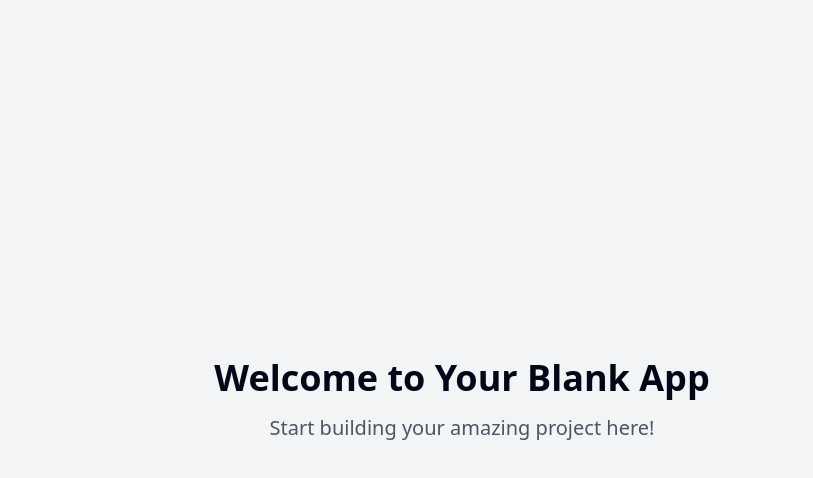
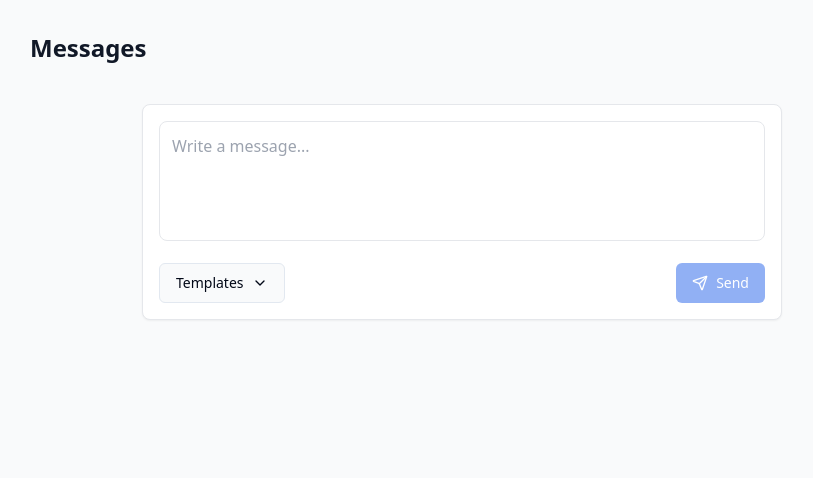
Before and after one commit to RRajesh-dev/quickmessage-box, a React (Vite) app: page / in a window 1280 px wide. Shown: the top 478 px of the page, without its empty margins (178-991 px from the left). Built offline with nearby package versions, Linux system fonts and the light colour scheme.

Commit message:
Add message template button
Adds a button to the Linkedin inbox page that allows users to send pre-written messages to recipients with a single click.  The button will offer a selection of saved message templates.

```diff
--- /dev/null
+++ b/src/components/MessageInput.tsx
@@ -0,0 +1,111 @@
+
+import React, { useState } from 'react';
+import { Send, ChevronDown } from 'lucide-react';
+import { toast } from 'sonner';
+import { Button } from '@/components/ui/button';
+import {
+  DropdownMenu,
+  DropdownMenuContent,
+  DropdownMenuItem,
+  DropdownMenuTrigger,
+} from '@/components/ui/dropdown-menu';
+
+const messageTemplates = [
+  {
+    id: 1,
+    title: "Professional Introduction",
+    content: "Hi, I noticed your profile and would love to connect to discuss potential opportunities in our field."
+  },
+  {
+    id: 2,
+    title: "Follow-up",
+    content: "Thank you for connecting! I'd be interested in scheduling a brief call to discuss how we might collaborate."
+  },
+  {
+    id: 3,
+    title: "Project Inquiry",
+    content: "I'm reaching out regarding potential project opportunities. Would you be open to a conversation about how we might work together?"
+  }
+];
+
+const MessageInput = () => {
+  const [message, setMessage] = useState("");
+  const [isSending, setIsSending] = useState(false);
+
+  const handleTemplateSelect = (content: string) => {
+    setMessage(content);
+    toast.success("Template loaded");
+  };
+
+  const handleSend = async () => {
+    if (!message.trim()) {
+      toast.error("Please enter a message");
+      return;
+    }
+
+    setIsSending(true);
+    // Simulate sending delay
+    await new Promise(resolve => setTimeout(resolve, 1000));
+    toast.success("Message sent successfully!");
+    setMessage("");
+    setIsSending(false);
+  };
+
+  return (
+    <div className="max-w-2xl mx-auto p-4">
+      <div className="bg-white rounded-lg shadow-sm border border-gray-200">
+        <div className="p-4">
+          <textarea
+            value={message}
+            onChange={(e) => setMessage(e.target.value)}
+            placeholder="Write a message..."
+            className="w-full min-h-[120px] p-3 border border-gray-200 rounded-lg focus:outline-none focus:ring-2 focus:ring-blue-500 resize-none"
+          />
+          <div className="mt-4 flex items-center justify-between">
+            <div className="flex items-center gap-2">
+              <DropdownMenu>
+                <DropdownMenuTrigger asChild>
+                  <Button
+                    variant="outline"
+                    className="flex items-center gap-2 bg-gray-50 hover:bg-gray-100"
+                  >
+                    Templates
+                    <ChevronDown className="h-4 w-4" />
+                  </Button>
+                </DropdownMenuTrigger>
+                <DropdownMenuContent align="start" className="w-[300px]">
+                  {messageTemplates.map((template) => (
+                    <DropdownMenuItem
+                      key={template.id}
+                      className="flex flex-col items-start py-2 px-4 cursor-pointer"
+                      onClick={() => handleTemplateSelect(template.content)}
+                    >
+                      <span className="font-medium text-sm">{template.title}</span>
+                      <span className="text-xs text-gray-500 mt-1 line-clamp-2">
+                        {template.content}
+                      </span>
+                    </DropdownMenuItem>
+                  ))}
+                </DropdownMenuContent>
+              </DropdownMenu>
+            </div>
+            <Button
+              onClick={handleSend}
+              disabled={isSending || !message.trim()}
+              className="bg-blue-600 hover:bg-blue-700 text-white flex items-center gap-2 transition-all"
+            >
+              {isSending ? (
+                <div className="h-4 w-4 border-2 border-white border-t-transparent rounded-full animate-spin" />
+              ) : (
+                <Send className="h-4 w-4" />
+              )}
+              Send
+            </Button>
+          </div>
+        </div>
+      </div>
+    </div>
+  );
+};
+
+export default MessageInput;
--- a/src/pages/Index.tsx
+++ b/src/pages/Index.tsx
@@ -1,11 +1,12 @@
-// Update this page (the content is just a fallback if you fail to update the page)
+
+import MessageInput from "@/components/MessageInput";
 
 const Index = () => {
   return (
-    <div className="min-h-screen flex items-center justify-center bg-gray-100">
-      <div className="text-center">
-        <h1 className="text-4xl font-bold mb-4">Welcome to Your Blank App</h1>
-        <p className="text-xl text-gray-600">Start building your amazing project here!</p>
+    <div className="min-h-screen bg-gray-50 py-8">
+      <div className="max-w-4xl mx-auto px-4">
+        <h1 className="text-2xl font-semibold text-gray-900 mb-6">Messages</h1>
+        <MessageInput />
       </div>
     </div>
   );
```
